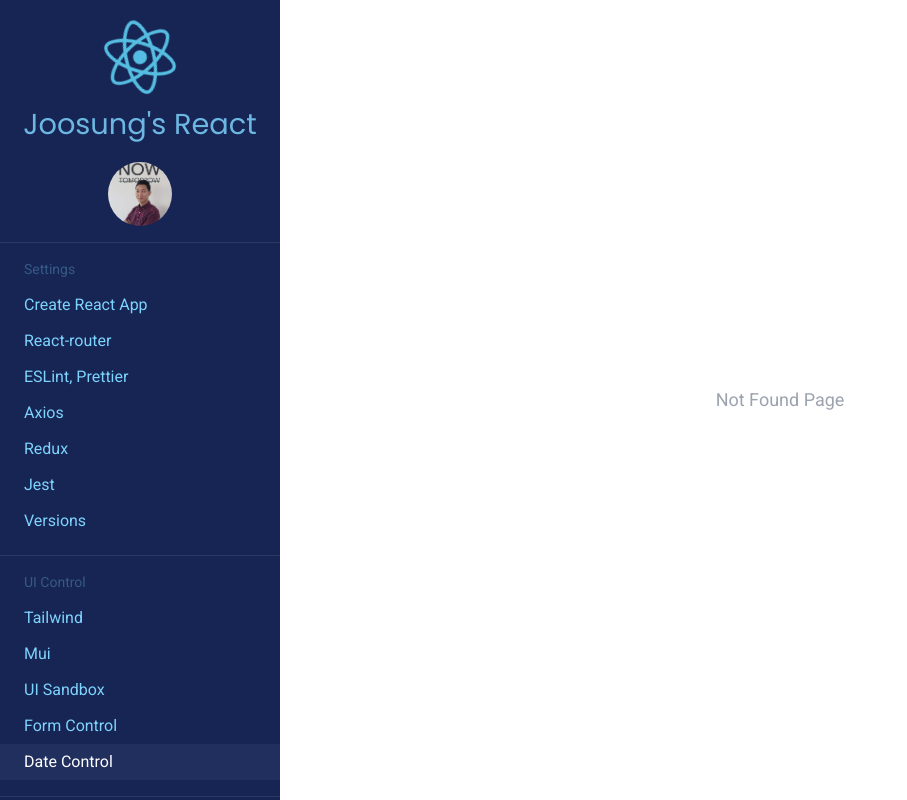
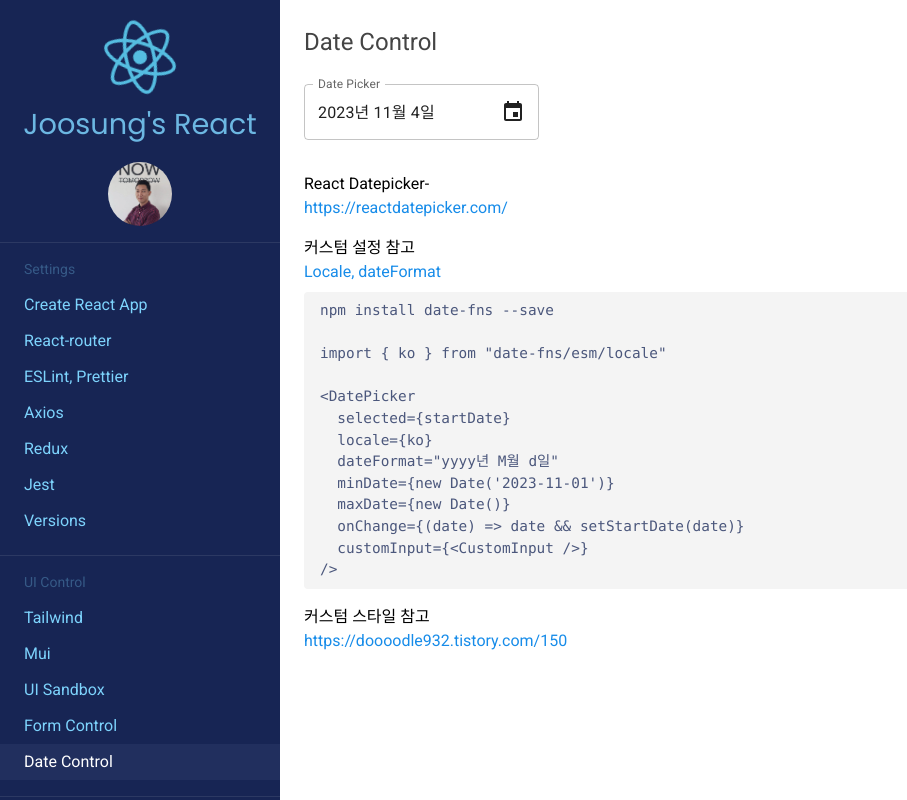
Before and after one commit to joosung21/react-docs, a React (Create React App) app: page /date-control in a window 1280 px wide. Shown: the whole page, without its empty margins (0-907 px from the left). Built offline with nearby package versions, Linux system fonts and the light colour scheme.

Commit message:
React Datepicker 추가

```diff
--- a/package.json
+++ b/package.json
@@ -20,9 +20,11 @@
     "@types/react-redux": "^7.1.28",
     "autoprefixer": "^10.4.16",
     "axios": "^1.6.0",
+    "date-fns": "^2.30.0",
     "eslint": "^8.53.0",
     "postcss": "^8.4.31",
     "react": "^18.2.0",
+    "react-datepicker": "^4.21.0",
     "react-dom": "^18.2.0",
     "react-redux": "^8.1.3",
     "react-router-dom": "^6.18.0",
@@ -63,6 +65,7 @@
     "@babel/plugin-proposal-private-property-in-object": "^7.21.11",
     "@babel/preset-typescript": "^7.23.2",
     "@jest/globals": "^29.7.0",
+    "@types/react-datepicker": "^4.19.1",
     "eslint-config-prettier": "^9.0.0",
     "eslint-plugin-prettier": "^5.0.1",
     "tailwindcss": "^3.3.5",
--- a/src/App.scss
+++ b/src/App.scss
@@ -121,3 +121,39 @@
   margin: 8px 0;
   overflow-x: auto;
 }
+
+// datepicker
+.react-datepicker-popper[data-placement^=bottom] {
+  padding-top: 8px;
+
+  .react-datepicker {
+    border: none;
+    box-shadow: 0 0 4px 0 rgba(0, 0, 0, 0.2);
+    border-radius: 0;
+    .react-datepicker__triangle {
+      display: none;
+    }
+    .react-datepicker__month-container {
+      .react-datepicker__header {
+        border-radius: 0 !important;
+        background-color: #fff;
+        border-bottom: none;
+      }
+      .react-datepicker__day-names {
+        border: none;
+      }
+      .react-datepicker__day--selected, .react-datepicker__day--in-selecting-range, .react-datepicker__day--in-range, .react-datepicker__month-text--selected, .react-datepicker__month-text--in-selecting-range, .react-datepicker__month-text--in-range, .react-datepicker__quarter-text--selected, .react-datepicker__quarter-text--in-selecting-range, .react-datepicker__quarter-text--in-range, .react-datepicker__year-text--selected, .react-datepicker__year-text--in-selecting-range, .react-datepicker__year-text--in-range {
+        border-radius: 0.3rem;
+        background-color: #548de3;
+        color: #fff;
+      }
+    }
+  }
+}
+
+.react-datepicker__navigation-icon {
+  position: relative;
+  top: 5px;
+  font-size: 20px;
+  width: 0;
+}
--- /dev/null
+++ b/src/pages/DateControl.tsx
@@ -0,0 +1,110 @@
+import React, { useState, forwardRef } from 'react'
+import DatePicker from 'react-datepicker'
+import 'react-datepicker/dist/react-datepicker.css'
+import { TextField } from '@mui/material'
+import EventIcon from '@mui/icons-material/Event'
+import { ko } from 'date-fns/esm/locale'
+
+interface Props {
+  value?: string
+  onClick?: () => void
+}
+
+const DateControl = () => {
+  const [startDate, setStartDate] = useState<Date | null>(new Date())
+
+  const CustomInput = forwardRef<HTMLInputElement, Props>(({ value, onClick }, ref) => (
+    <TextField
+      id="date"
+      label="Date Picker"
+      value={value}
+      onClick={onClick}
+      ref={ref}
+      InputProps={{
+        endAdornment: <EventIcon />,
+      }}
+    />
+  ))
+  CustomInput.displayName = 'CustomInput'
+
+  return (
+    <div>
+      <div className="page-title">Date Control</div>
+
+      <div className="mb-8">
+        <DatePicker
+          selected={startDate}
+          locale={ko}
+          dateFormat="yyyy년 M월 d일"
+          minDate={new Date('2022-11-01')}
+          maxDate={new Date()}
+          onChange={(date) => date && setStartDate(date)}
+          customInput={<CustomInput />}
+        />
+      </div>
+
+      <div>React Datepicker-</div>
+      <a href="https://reactdatepicker.com/" target="_blank" rel="noreferrer" className="text-link">
+        https://reactdatepicker.com/
+      </a>
+
+      <div className="mt-4">커스텀 설정 참고</div>
+      <a
+        href="https://velog.io/@remon/React-React-Datepicker-%EB%8B%AC%EB%A0%A5-%EB%9D%BC%EC%9D%B4%EB%B8%8C%EB%9F%AC%EB%A6%AC-%EC%82%AC%EC%9A%A9%EB%B2%95-%EC%BB%A4%EC%8A%A4%ED%85%80-%ED%95%98%EA%B8%B0-CSS-%EB%B3%80%EA%B2%BD%ED%95%98%EA%B8%B0"
+        target="_blank"
+        rel="noreferrer"
+        className="text-link"
+      >
+        Locale, dateFormat
+      </a>
+
+      <div className="code">
+        <pre>
+          {`npm install date-fns --save
+
+import { ko } from "date-fns/esm/locale"
+
+<DatePicker
+  selected={startDate}
+  locale={ko}
+  dateFormat="yyyy년 M월 d일"
+  minDate={new Date('2023-11-01')}
+  maxDate={new Date()}
+  onChange={(date) => date && setStartDate(date)}
+  customInput={<CustomInput />}
+/>`}
+        </pre>
+      </div>
+
+      <div className="mt-4">커스텀 스타일 참고</div>
+      <a
+        href="https://doooodle932.tistory.com/150"
+        target="_blank"
+        rel="noreferrer"
+        className="text-link"
+      >
+        https://doooodle932.tistory.com/150
+      </a>
+
+      {/* <div className="code">
+        <pre>
+          {`const [state, dispatch] = useReducer(reducer, initialState)
+
+const adoptDog = (name: string) => dispatch({ type: 'ADOPT', payload: name })
+const returnDog = (name: string) => dispatch({ type: 'RETURN', payload: name })`}
+        </pre>
+      </div> */}
+
+      {/* 스타일 커스텀 참고 https://doooodle932.tistory.com/150 */}
+      {/* npm install date-fns --save */}
+      {/* import { ko } from "date-fns/esm/locale"; */}
+      {/* <DatePicker
+        locale={ko}
+        selected={startDate}
+        onChange={(date) => setStartDate(date)}
+      /> */}
+    </div>
+  )
+}
+
+export default DateControl
--- a/src/router/AppRouter.tsx
+++ b/src/router/AppRouter.tsx
@@ -21,6 +21,7 @@
 import UseRef from 'pages/UseRef'
 import UseContext from 'pages/UseContext'
 import UseReducer from 'pages/UseReducer'
+import DateControl from 'pages/DateControl'
 
 const AppRouter = () => {
   return (
@@ -41,6 +42,7 @@
           <Route path="/mui" element={<MUI />} />
           <Route path="/ui-sandbox" element={<UiSandbox />} />
           <Route path="/form-control" element={<FormControl />} />
+          <Route path="/date-control" element={<DateControl />} />
           <Route path="/use-state" element={<UseState />} />
           <Route path="/use-effect" element={<UseEffect />} />
           <Route path="/use-callback" element={<UseCallback />} />
```
Also changed, not shown: 1 other file (tests, documents, lock files or other folders).
